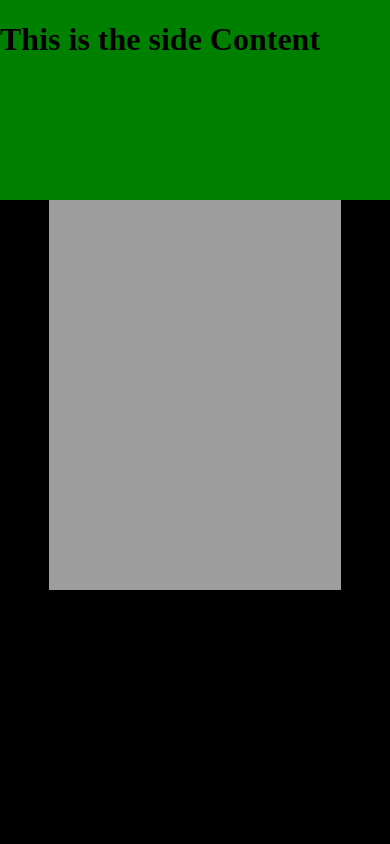
After one commit to Jacolack/photo-server, a PHP site: page /vptest.html in a window 390 px wide. The commit adds this page. Run offline with PHP 8.4, Linux system fonts and the light colour scheme.

Commit message:
added vptest

```diff
--- a/upload.php
+++ b/upload.php
@@ -87,9 +87,10 @@ if ($_SERVER["REQUEST_METHOD"] == "POST") {
 			$theId = mysqli_insert_id ($conn);
 			$real_target_file = $target_dir . $theId . "." . $imageFileType;
 
+
 		if (move_uploaded_file($_FILES["fileToUpload"]["tmp_name"], $real_target_file)) {
-			make_thumb("images/". $theId. ".".$imageFileType, "images/thumb".$theId.".". $imageFileType, 200, $imageFileType);
-
+			$imageName = $theId. ".".$imageFileType;
+			make_thumb("images/".$imageName , "images/thumb".$theId.".". $imageFileType, 200, $imageFileType);
 			header("Location:/index.php?location=".$folderID);
 			exit();
 		} else {
--- /dev/null
+++ b/viewPhoto.css
@@ -0,0 +1,76 @@
+html {
+	height: 100%;
+}
+
+body {
+	margin: 0;
+    height: 100%;
+    display: grid;
+    grid-template-columns: 75% 25%;
+    grid-template-rows: 100%;
+    background-color: black;
+}
+
+h1 {
+    display: inline-block;
+}
+
+canvas {
+	margin: auto;
+	display: block;
+}
+
+.mainContent {
+    max-height: 100%;
+    height: 100%;
+	justify-self: center;
+	display: table;
+}
+
+.squareDiv {
+	display: table-cell;
+	vertical-align: middle;
+	max-width: 75vw;
+	max-height: 75vw;
+	width: 100vh;
+	height: 100vh;
+ }
+
+#mainCanvas {
+	width: 100%;
+	height: 100%;
+}
+
+@media only screen and (max-width: 600px) {
+	html {
+		height: 100%;
+	}
+
+	body {
+		height: 100%;
+		margin: 0;
+		display: grid;
+		grid-template-columns: 100%;
+		grid-template-rows: 200px auto;
+	}
+
+	.mainContent {
+		order: 2;
+    	}
+
+    	.sideContent {
+		order: 1;
+   	}
+
+	.squareDiv {
+	max-width: 100vw;
+	max-height: 100vw;
+	width: 100vw;
+	height: 100vw;
+	display: block;
+	}
+}
+
+.sideContent {
+	background-color: green;
+}
--- /dev/null
+++ b/vptest.html
@@ -0,0 +1,18 @@
+<html>
+<head>
+<meta name="viewport" content="width=device-width,initial-scale=1">
+<link rel="stylesheet" href="viewPhoto.css">
+</head>
+<body onload="loadExif()">
+<div class="mainContent">
+	<div class="squareDiv">
+		<img hidden id="mainImg" src="images/68.jpeg">
+		<canvas id="mainCanvas" width=1000 height=1000>
+	</div>
+</div>
+<div class="sideContent">
+    <h1>This is the side Content</h1>
+</div>
+<script src="vptest.js"></script>
+</body>
+</html>
--- /dev/null
+++ b/vptest.js
@@ -0,0 +1,16 @@
+function loadExif() {
+	var img = document.getElementById("mainImg");
+	var c = document.getElementById("mainCanvas");
+	var ctx = c.getContext("2d");
+	ctx.save();
+	ctx.translate(c.width/2, c.height/2);
+	ctx.rotate(90*Math.PI/180);
+	var hRatio = c.width  / img.width    ;
+	var vRatio =  c.height / img.height  ;
+	var ratio  = Math.min ( hRatio, vRatio );
+	var centerShift_x = ( c.width - img.width*ratio ) / 2;
+	var centerShift_y = ( c.height - img.height*ratio ) / 2;
+	ctx.drawImage(img, 0,0, img.width, img.height,
+		-(img.width*ratio/2), -(img.height*ratio/2), img.width*ratio, img.height*ratio);
+	ctx.restore();
+}
```
